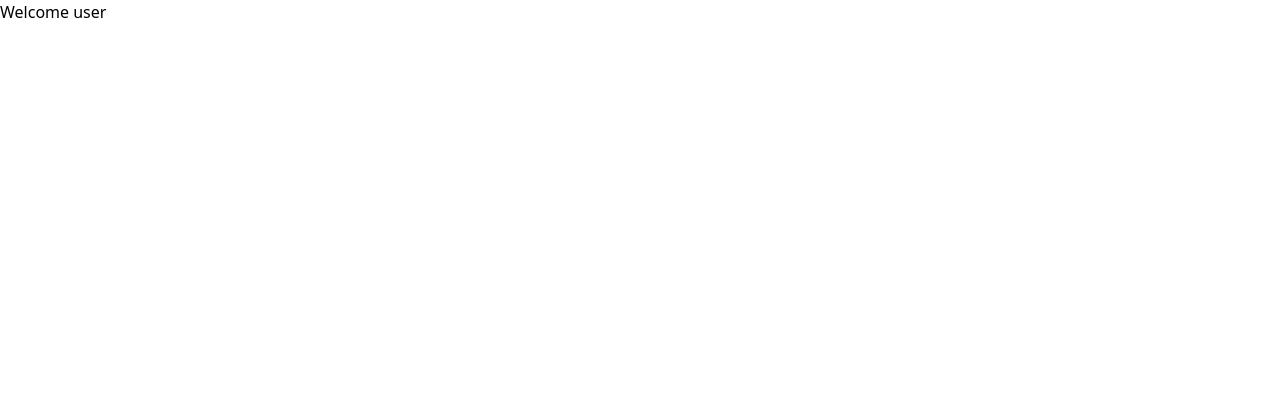
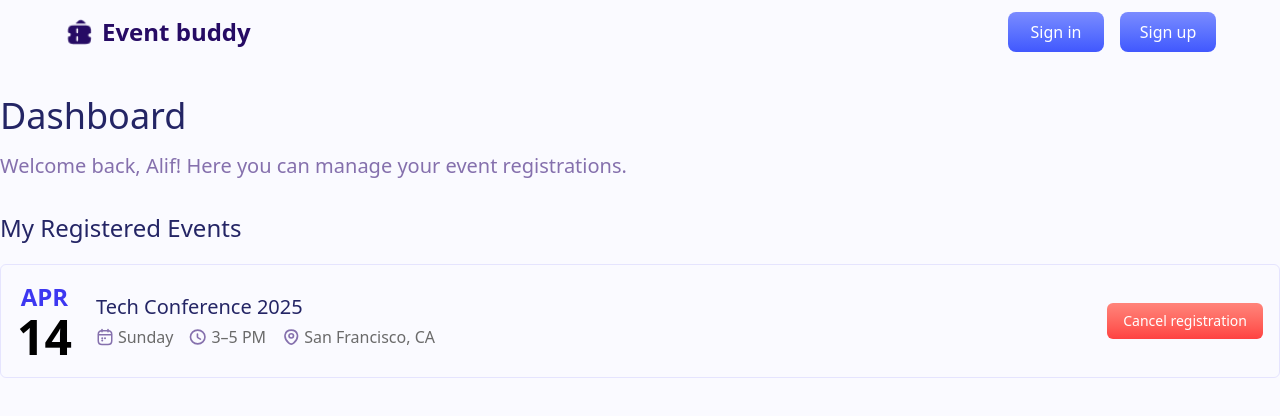
Before and after one commit to Rubaeid-Sanjid/Event-Buddy-Event-Booking-System, a Next.js app: page /Dashboard in a window 1280 px wide. Shown: the top 416 px of the page. Built offline with nearby package versions, Linux system fonts and the light colour scheme.

Commit message:
register card design

```diff
--- a/src/app/Dashboard/page.tsx
+++ b/src/app/Dashboard/page.tsx
@@ -1,11 +1,37 @@
-import React from 'react';
+'use client';
+
+import Navbar from "@/components/Navbar";
+import RegisterEventCard from "@/components/RegisterEventCard/RegisterEventCard";
+import React from "react";
 
 const page = () => {
-    return (
-        <div>
-            <h2>Welcome user</h2>
-        </div>
-    );
+  return (
+    <div className="text-[#242565]">
+      <Navbar></Navbar>
+      <div className="my-8">
+        <h2 className="md:text-4xl text-3xl  font-medium mb-4">Dashboard</h2>
+        <p className="text-xl text-[#8570AD]">
+          Welcome back, Alif! Here you can manage your event registrations.
+        </p>
+      </div>
+
+      <div>
+        <h3 className="font-medium text-2xl mb-5">My Registered Events</h3>
+        <RegisterEventCard
+          event={{
+            date: {
+              display: { month: "APR", day: 14 },
+              dayOfWeek: "Sunday",
+              timeRange: "3–5 PM",
+              location: "San Francisco, CA",
+            },
+            title: "Tech Conference 2025",
+            onCancel: () => alert("Cancelled!"),
+          }}
+        />
+      </div>
+    </div>
+  );
 };
 
 export default page;
--- a/src/app/layout.tsx
+++ b/src/app/layout.tsx
@@ -26,7 +26,7 @@ export default function RootLayout({
   return (
     <html lang="en">
       <body
-        className={`${geistSans.variable} ${geistMono.variable} antialiased`}
+        className={`${geistSans.variable} ${geistMono.variable} antialiased bg-[#fafaff]`}
       >
         <AuthProvider>{children}</AuthProvider>
       </body>
--- /dev/null
+++ b/src/components/RegisterEventCard/RegisterEventCard.tsx
@@ -0,0 +1,63 @@
+'use client';
+
+import React from "react";
+import Image from "next/image";
+
+interface RegisteredEventProps {
+  event: {
+    date: {
+      display: { month: string; day: number };
+      dayOfWeek: string;
+      timeRange: string;
+      location: string;
+    };
+    title: string;
+    onCancel: () => void;
+  };
+}
+
+const RegisterEventCard = ({ event } : RegisteredEventProps) => {
+  return (
+    <div className="flex items-center justify-between border border-[#BDBBFB59] rounded-md p-4">
+      <div className="flex items-center gap-6">
+
+        <div className="text-center">
+          <span className="block text-2xl font-bold text-[#3D37F1]">{event.date.display.month}</span>
+          <span className="block text-5xl font-bold text-black">
+            {event.date.display.day}
+          </span>
+        </div>
+
+        <div className="flex flex-col gap-1">
+          <h3 className="text-xl font-medium">{event.title}</h3>
+
+          <div className="flex items-center gap-4 text-[#6A6A6A] text-[16px]">
+            <div className="flex items-center gap-1">
+              <Image src="/calendar-2.svg" alt="calendar" width={18} height={18} />
+              <span>{event.date.dayOfWeek}</span>
+            </div>
+
+            <div className="flex items-center gap-1">
+              <Image src="/clock.svg" alt="clock" width={18} height={18} />
+              <span>{event.date.timeRange}</span>
+            </div>
+
+            <div className="flex items-center gap-1">
+              <Image src="/location.svg" alt="location" width={18} height={18} />
+              <span>{event.date.location}</span>
+            </div>
+          </div>
+        </div>
+      </div>
+
+      <button
+        onClick={event.onCancel}
+        className="bg-gradient-to-t from-[#FE4141] to-[#FF847B] hover:from-red-500 hover:to-red-400 transition text-white rounded-md px-4 py-2 text-sm"
+      >
+        Cancel registration
+      </button>
+    </div>
+  );
+};
+
+export default RegisterEventCard;
```
